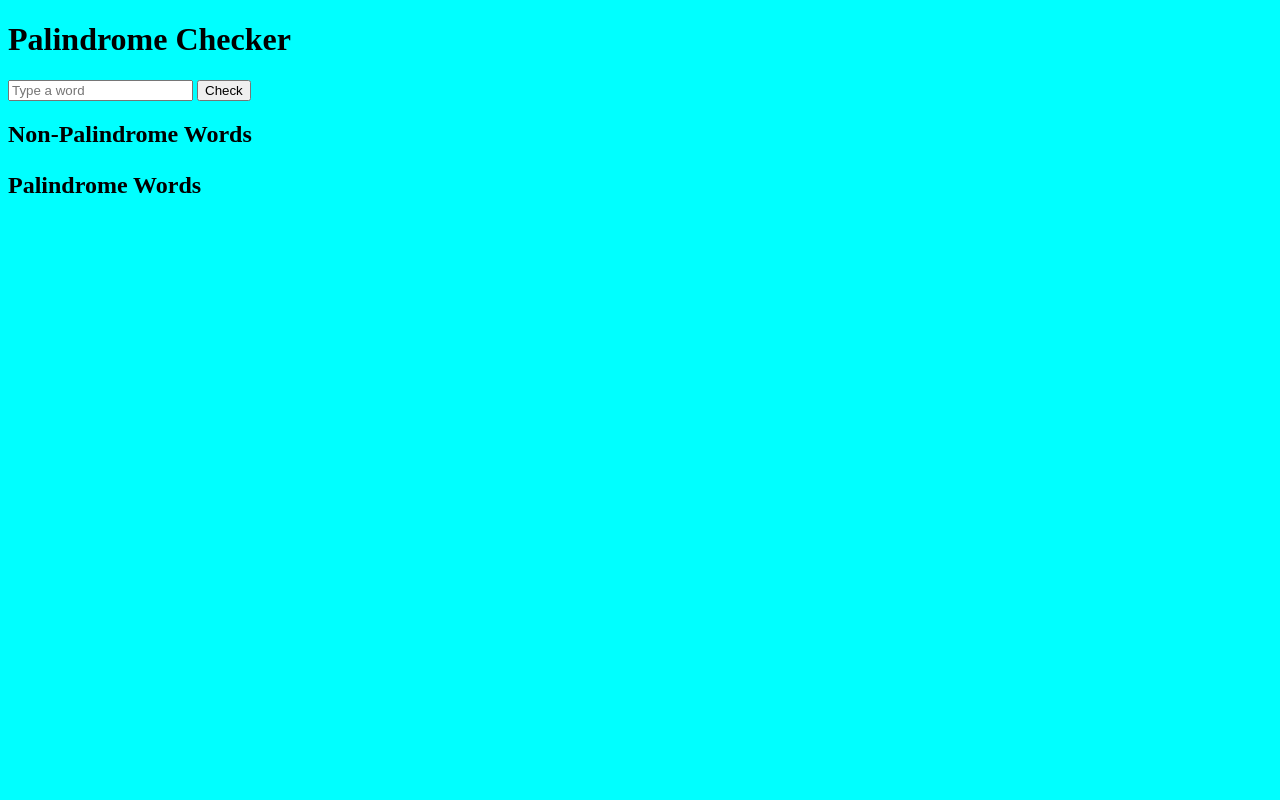
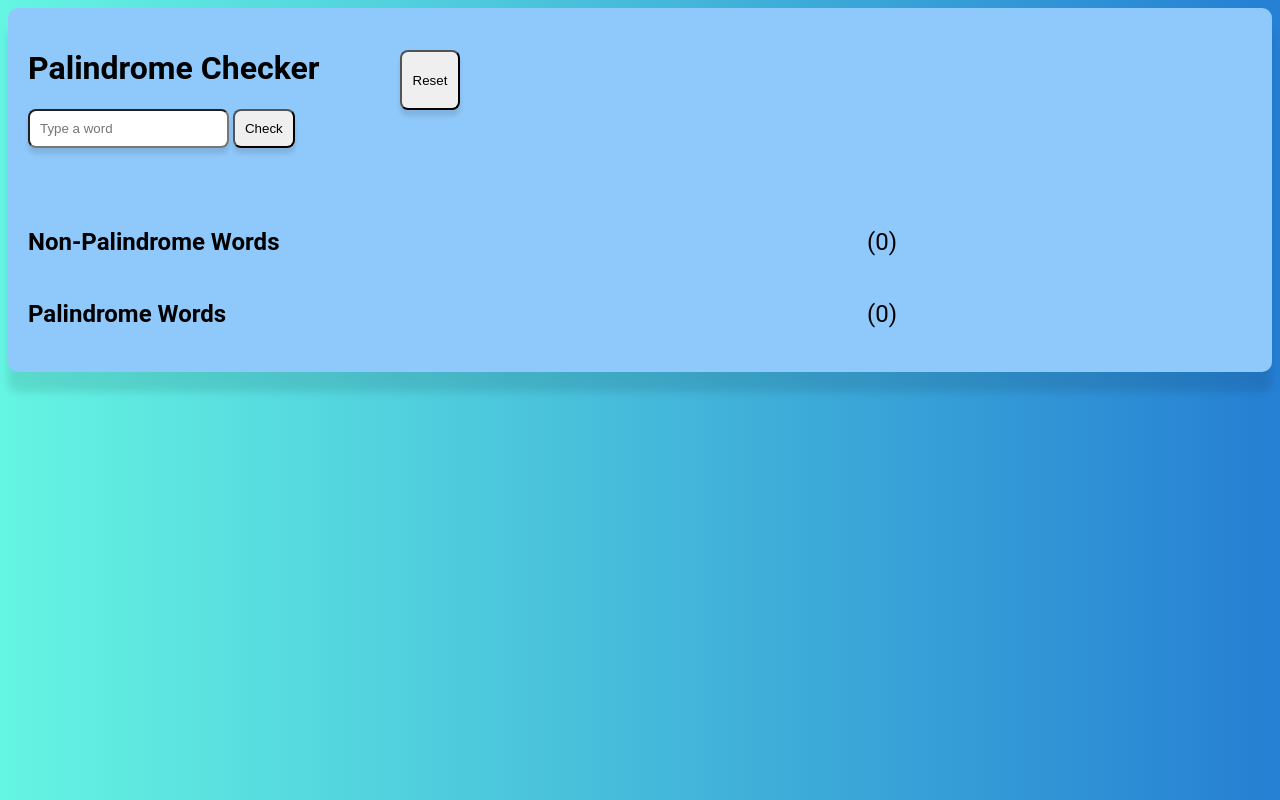
Before and after one commit to dominikfuerer/JsProjekte, a plain HTML site: page index.html in a window 1280 px wide. Drawn offline with Linux system fonts and the light colour scheme.

Commit message:
Add files via upload
Css Updates, working counter, working list

```diff
--- a/css3.css
+++ b/css3.css
@@ -1,3 +1,44 @@
 h2, h3 {
     font-size: 1.5em;
+    flex: 1;
 }
+
+#reset {
+   height: 60px;
+   width: 60px;
+   position:absolute;
+   top: 50px;
+   left: 400px;
+   border-radius: 8px;
+   padding: 10px;
+   box-shadow: 0px 6px 4px rgba(0, 0, 0, 0.1);
+}
+
+input, #check{
+    margin-bottom: 60px;
+    border-radius: 8px;
+    padding: 10px;
+    box-shadow: 0px 6px 4px rgba(0, 0, 0, 0.1);
+}
+
+#AppCounter1, #AppCounter2{
+    font-size: 1.5em;
+    /*font-weight: bold;*/
+    margin-right: 355px;
+
+}
+
+.counter, .counter2 {
+    display: flex;
+    align-items: baseline;
+
+}
+
+
+
+.container{
+    background-color: rgb(143, 200, 250);
+    border-radius: 10px;
+    box-shadow: 0px 20px 8px rgba(0, 0, 0, 0.1); /* Shadow */
+    padding: 20px; /* Adds padding inside the container */
+}
--- a/index.html
+++ b/index.html
@@ -7,19 +7,31 @@
     <title>Palindrome Checker</title>
     <style>
         body {
-            background-color: aqua;
+            font-family: "Roboto", sans-serif;
+            background: linear-gradient(to right, #65f5e2, #257fd3);;
         }
     </style>
 </head>
 <body>
     </style>
+    <div class="container">
         <h1>Palindrome Checker</h1>
         <input id="input" type="text" placeholder="Type a word"/>
-    <button onclick="check()">Check</button>
+        <button id="check" onclick="check()">Check</button>
+        <button id= "reset" onclick="reset()">Reset</button>
+        <div class="counter">
             <h2>Non-Palindrome Words</h2>
+            <div id="AppCounter1">(0)</div>
+        </div>
         <div id="output1"></div>
+        <div class="counter2">
             <h3>Palindrome Words</h3>
+            <div id="AppCounter2">(0)</div>
+        </div>
         <div id="output2"></div>
+
+
         <script src="java3.js"></script>
+    </div>
 </body>
 </html>
--- a/java3.js
+++ b/java3.js
@@ -16,7 +16,7 @@ function check() {
     if (value === reverse){
         body.style.backgroundColor = "green";
         alert(value + " is a Palindrome")
-        if (PaCounter > 1){
+        if (PaCounter < 1){
             Pa = value;
 
         } else {
@@ -24,13 +24,39 @@ function check() {
         }
         document.getElementById("output2").innerText = Pa;
         PaCounter = PaCounter + 1
+        document.getElementById("AppCounter2").innerText ="(" + PaCounter + ")";
 
 
     } else {
         body.style.backgroundColor = "red";
         alert(value + " is sadly not a Palindrome")
-        nonPa=nonPa + ", " + value;
+        if (nonPaCounter < 1){
+            nonPa = value;
+
+        } else {
+            nonPa = nonPa + ", " + value;
+        }
         document.getElementById("output1").innerText = nonPa;
+        nonPaCounter = nonPaCounter + 1
+        document.getElementById("AppCounter1").innerText ="(" + nonPaCounter + ")";
     }
     input.value = ""
 }
+
+function reset() {
+    nonPa =""
+    Pa = ""
+    PaCounter = 0
+    nonPaCounter = 0
+    document.getElementById("output2").innerText = Pa;
+    document.getElementById("output1").innerText = nonPa;
+    document.getElementById("AppCounter2").innerText = "(0)";
+    document.getElementById("AppCounter1").innerText = "(0)";
+    body.style.backgroundColor = "aqua";
+}
+
+document.addEventListener('keydown', function(event) {
+    if (event.key === 'Enter') {
+      check();
+    }
+});
```
Lines whose indentation alone changed are shown as unchanged.
